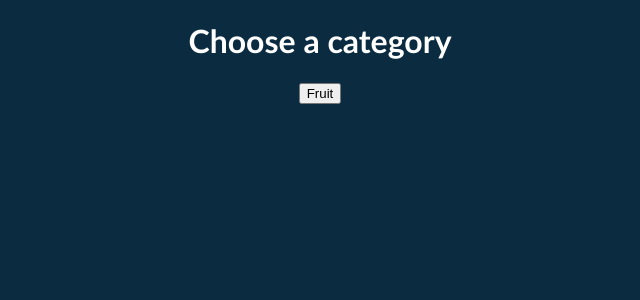
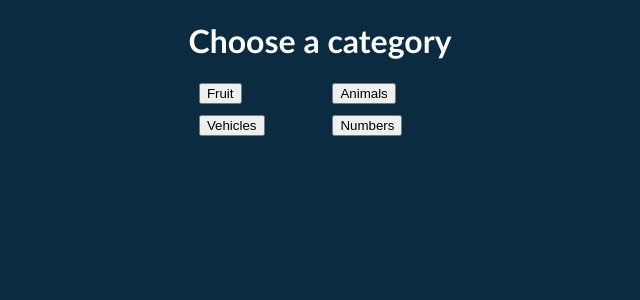
Before and after one commit to Paefax/paefax-language-app, a Vue app: page /category in a window 1280 px wide. Shown: the top 300 px of the page, without its empty margins (320-960 px from the left). Built offline with nearby package versions, Linux system fonts and the light colour scheme.

Commit message:
Add multiple categories + routing to fruit

```diff
--- a/src/components/CategoryCard.vue
+++ b/src/components/CategoryCard.vue
@@ -1,11 +1,15 @@
 <template>
-  <main>
-    <RouterLink to="/quiz">
-      <button>{{ props.name }}</button>
-    </RouterLink>
-  </main>
+  <RouterLink to="/quiz">
+    <button>{{ props.name }}</button>
+  </RouterLink>
 </template>
 
 <script setup>
 const props = defineProps(["name"]);
 </script>
+
+<style scoped>
+a {
+  flex-basis: 40%;
+}
+</style>
--- a/src/views/CategoryView.vue
+++ b/src/views/CategoryView.vue
@@ -1,7 +1,7 @@
 <template>
   <main>
     <h1>Choose a category</h1>
-    <section>
+    <section id="category-card">
       <CategoryCard
         v-for="(category, index) in categories"
         :key="index"
@@ -19,6 +19,15 @@ const categories = ref([
   {
     name: "Fruit",
   },
+  {
+    name: "Animals",
+  },
+  {
+    name: "Vehicles",
+  },
+  {
+    name: "Numbers",
+  },
 ]);
 </script>
 
@@ -29,4 +38,12 @@ main {
   justify-content: center;
   align-items: center;
 }
+
+#category-card {
+  display: flex;
+  justify-content: space-evenly;
+  align-items: center;
+  flex-wrap: wrap;
+  gap: 10px;
+}
 </style>
```
